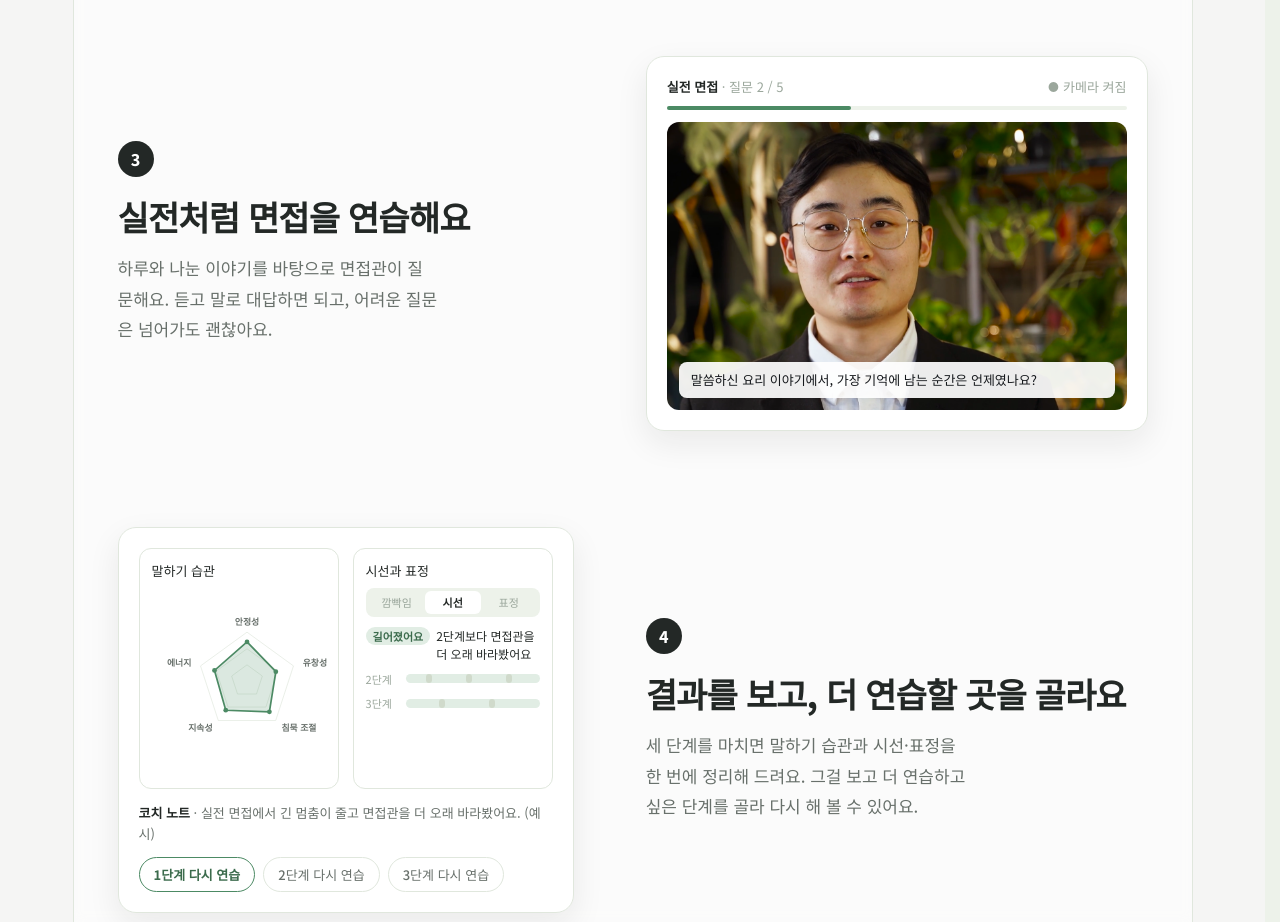
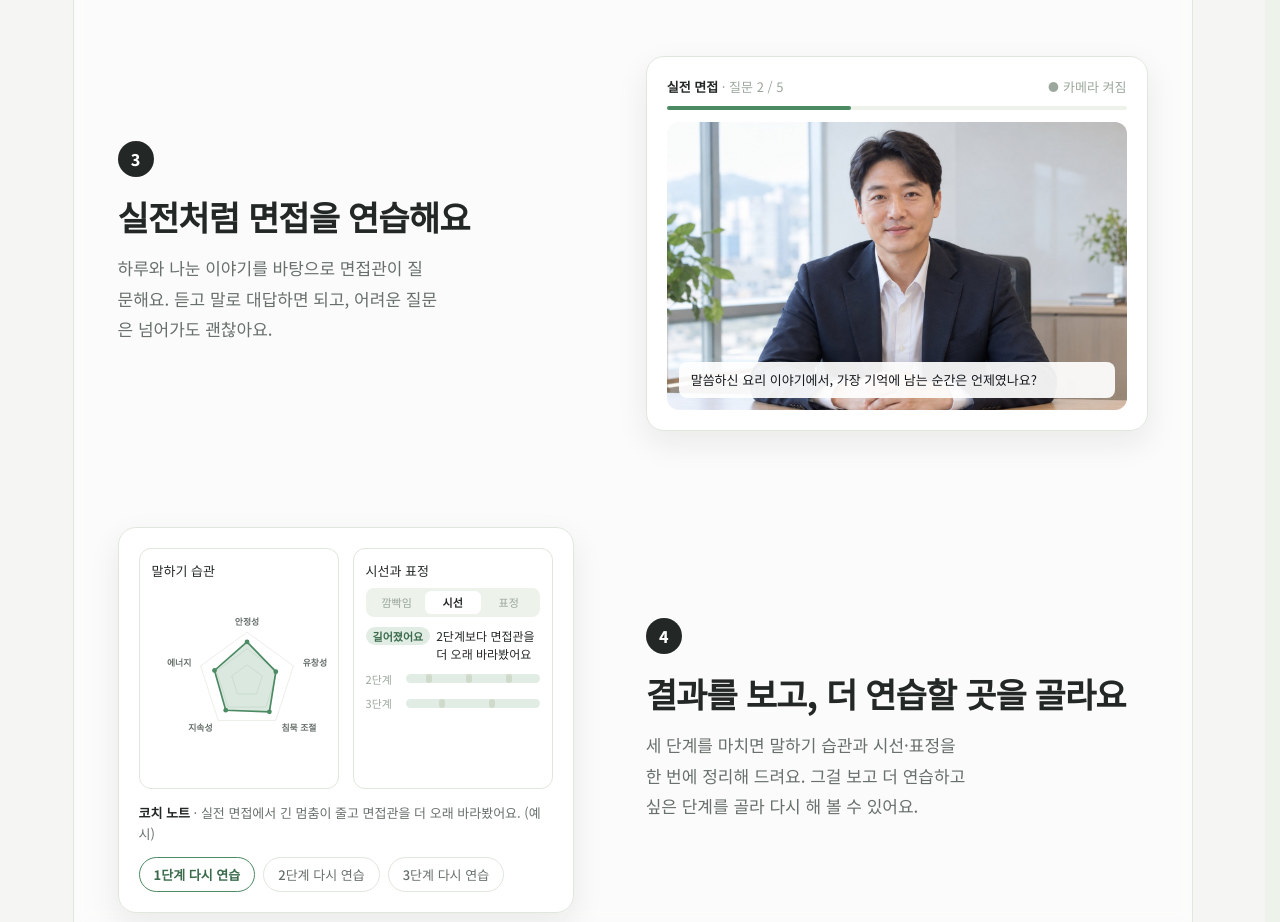
Before and after one commit to RE-BORN-HONGIK-UNIV/frontend, a React (Vite) app: page / in a window 1280 px wide. Shown: the part 2660-3582 px from the top of the page. Built offline with nearby package versions, Linux system fonts and the light colour scheme; a web font is replaced by a local one.

Commit message:
fix: 메인 3단계 카드 면접관 사진을 실제 면접 화면과 같게 수정

```diff
--- a/src/features/landing/JourneySteps.tsx
+++ b/src/features/landing/JourneySteps.tsx
@@ -178,7 +178,7 @@ function InterviewMock() {
           position: 'relative',
           aspectRatio: '16 / 10',
           borderRadius: 12,
-          background: '#d9dfe5 url(/interviewer/idle.jpg) center / cover no-repeat',
+          background: '#d9dfe5 url(/interviewer/interviewer.jpg) center 22% / cover no-repeat',
         }}
       >
         <div
```
